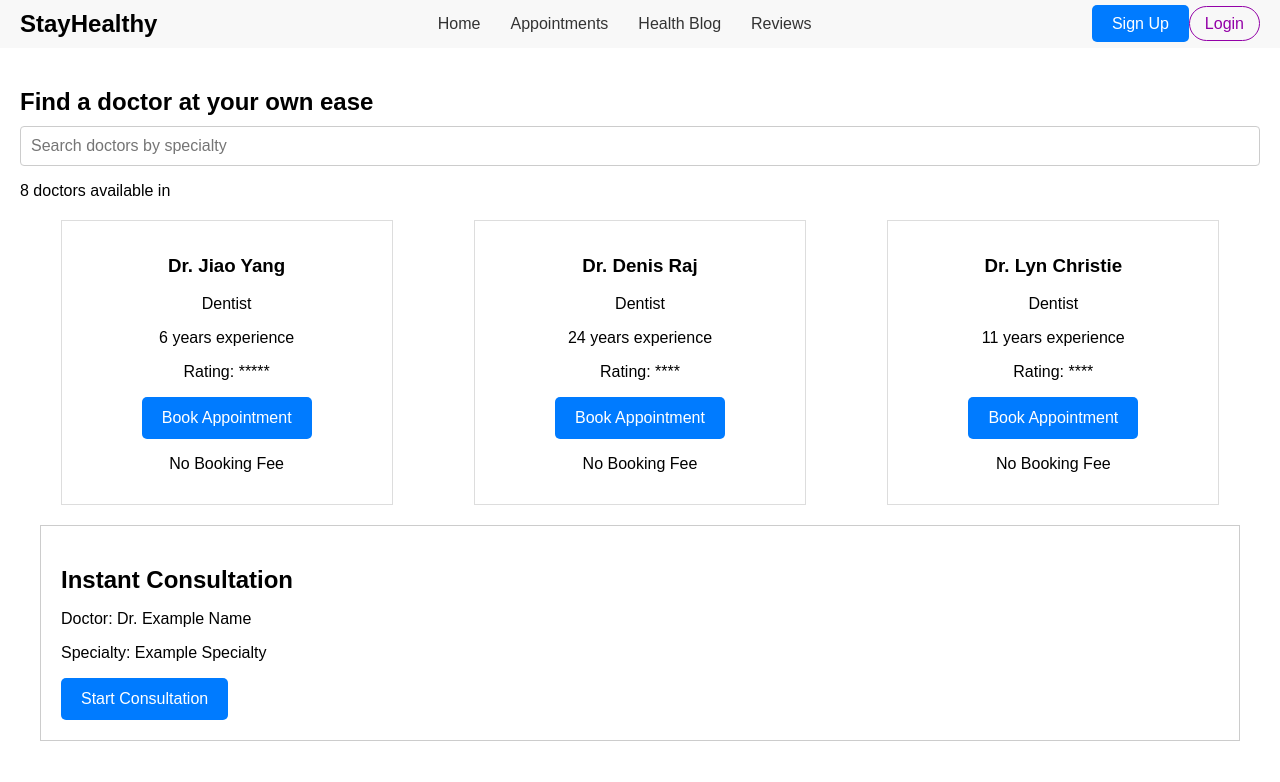
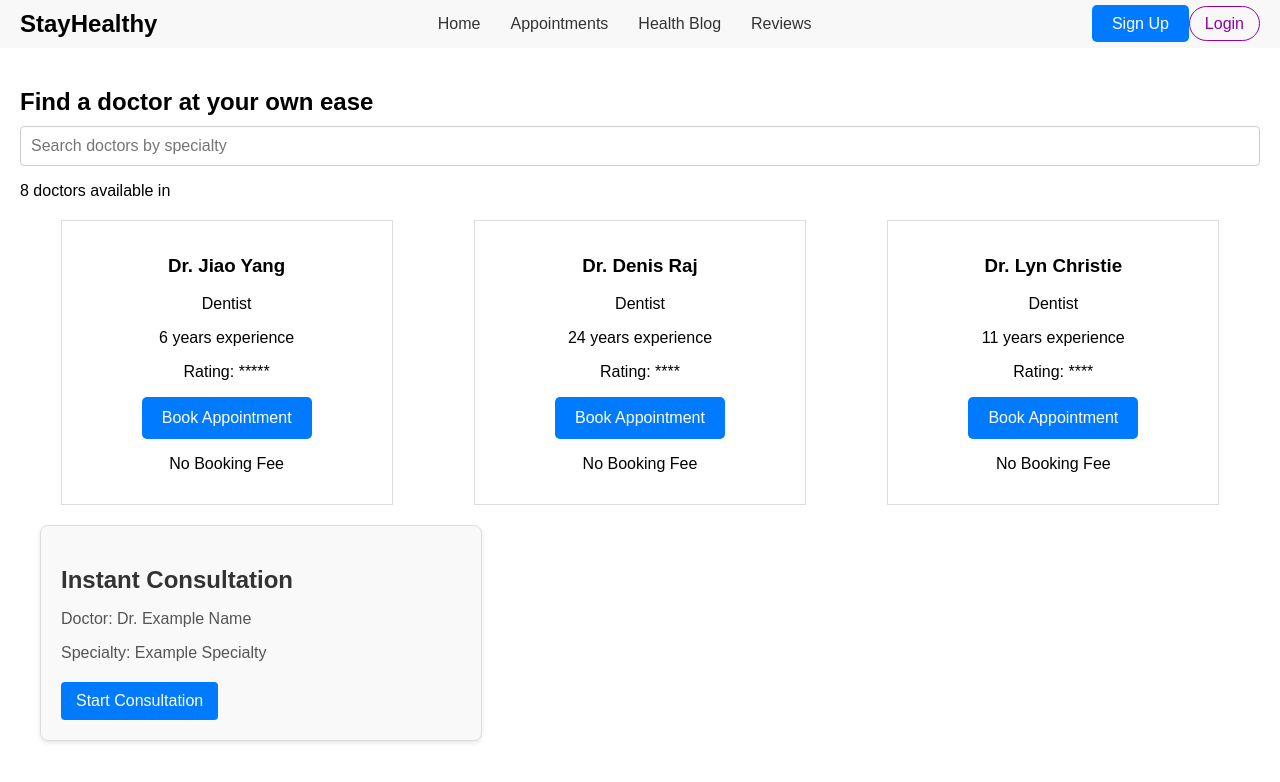
Before and after one commit to 9t0wl/healthylives, a React (Create React App) app: page /appointments in a window 1280 px wide. Shown: the top 782 px of the page. Built offline with nearby package versions, Linux system fonts and the light colour scheme.

Commit message:
updated SimpleInstantConsultation.css for a more appealing look

```diff
--- a/src/components/SimpleInstantConsultation.css
+++ b/src/components/SimpleInstantConsultation.css
@@ -1,12 +1,66 @@
 /* src/components/SimpleInstantConsultation.css */
 .simple-consultation-container {
-  border: 1px solid #ccc;
+  border: 1px solid #ddd;
+  border-radius: 8px;
+  box-shadow: 0 2px 4px rgba(0, 0, 0, 0.1);
   padding: 20px;
   margin: 20px;
+  max-width: 400px; /* Adjust as needed */
+  background-color: #f9f9f9;
+}
+
+.simple-consultation-container h2 {
+  font-size: 1.5rem;
+  margin-bottom: 15px;
+  color: #333;
+}
+
+.simple-consultation-container p {
+  margin-bottom: 10px;
+  color: #555;
+}
+
+.simple-consultation-container button {
+  background-color: #007bff;
+  color: white;
+  padding: 10px 15px;
+  border: none;
+  border-radius: 4px;
+  cursor: pointer;
+  margin-top: 10px;
+}
+
+.simple-consultation-container button:hover {
+  background-color: #0056b3;
+}
+
+.simple-consultation-container form {
+  display: flex;
+  flex-direction: column;
+}
+
+.simple-consultation-container input {
+  padding: 8px;
+  margin-bottom: 10px;
+  border: 1px solid #ccc;
+  border-radius: 4px;
 }
 
 .appointment-details {
   margin-top: 20px;
-  border: 1px solid #ddd;
-  padding: 10px;
+  padding: 15px;
+  border: 1px solid #eee;
+  border-radius: 4px;
+  background-color: #fff;
 }
+
+.appointment-details h3 {
+  font-size: 1.2rem;
+  margin-bottom: 10px;
+  color: #333;
+}
+
+.appointment-details p {
+  margin-bottom: 8px;
+  color: #555;
+}
```
